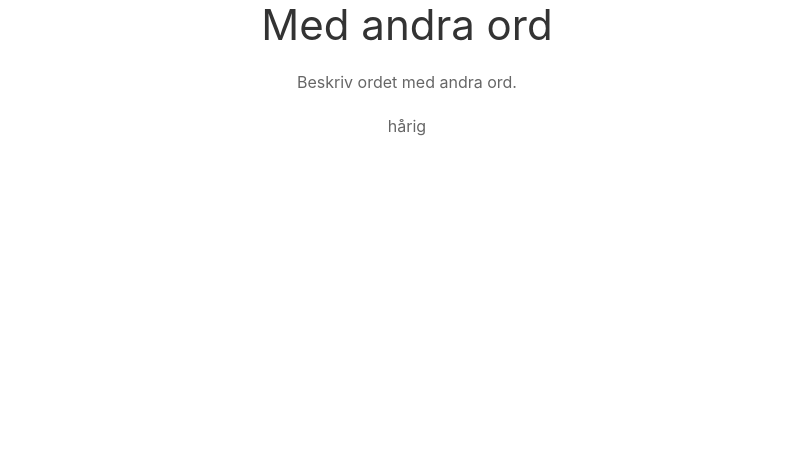
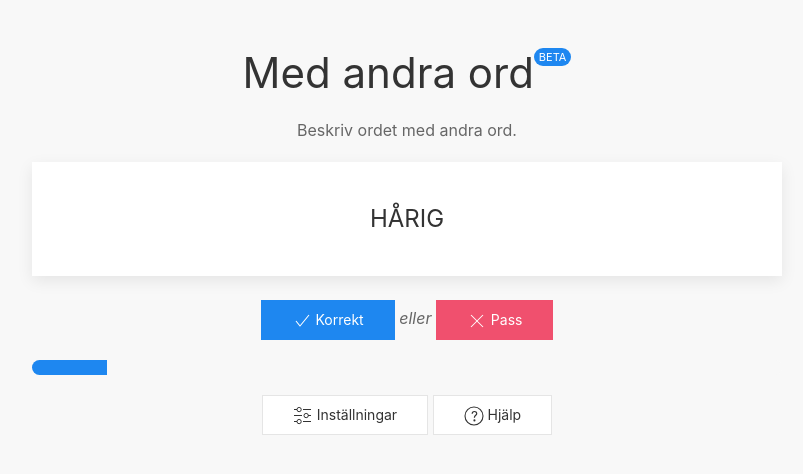
Before and after one commit to andrewisen/med-andra-ord, a plain HTML site: page app/index.html in a window 1280 px wide. Shown: the whole page, without its empty margins (233-1036 px from the left). Drawn offline with nearby package versions, Linux system fonts and the light colour scheme.

Commit message:
Add card & buttons

```diff
--- a/app/index.html
+++ b/app/index.html
@@ -1,13 +1,41 @@
 <!DOCTYPE html>
 <html>
 <head>
+<style type="text/css">
+    html, body {
+    height:100%;
+}
+
+</style>
 </head>
-<body>
-<div class="uk-text-center">
-    <h1>Med andra ord</h1>
+<body class="uk-background-muted">
+    <br><br>
+<div class="uk-container uk-container-xsmall uk-text-center">
+    <h1>Med andra ord<span class="uk-badge " style="vertical-align: top">BETA</span></h1>
     <p>Beskriv ordet med andra ord. </p>
-    <p id="randomWord"></p>
+
+
+
+    <div class="uk-card uk-card-default uk-card-body ">
+        <h1 class="uk-card-title uk-text-uppercase" id="randomWord">Primary</h1>
+
+    </div>
+    <br>
+
+
+    <button class="uk-button uk-button-primary uk-text-capitalize"><span uk-icon="check"></span> Korrekt</button>
+    <dfn>eller</dfn>
+    <button class="uk-button uk-button-danger uk-text-capitalize"><span uk-icon="close"></span> Pass</button>
+    <progress id="js-progressbar" class="uk-progress" value="10" max="100"></progress>
+
+    <div>
+         <button class="uk-button uk-button-default uk-background-default uk-text-capitalize"><span uk-icon="settings"></span> Inställningar</button>
+          <button class="uk-button uk-button-default uk-background-default uk-text-capitalize"><span uk-icon="question"></span>  Hjälp</button>
+    </div>
+
 </div>
+
+
 </body>
 </html>
 
```
